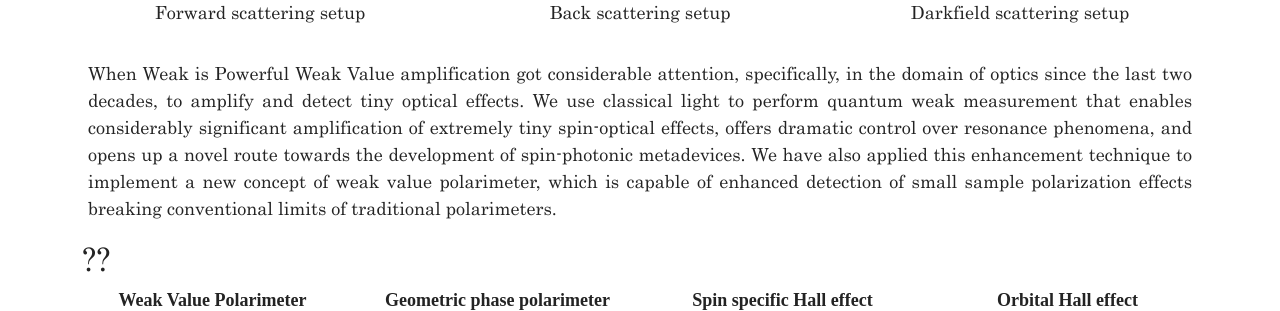
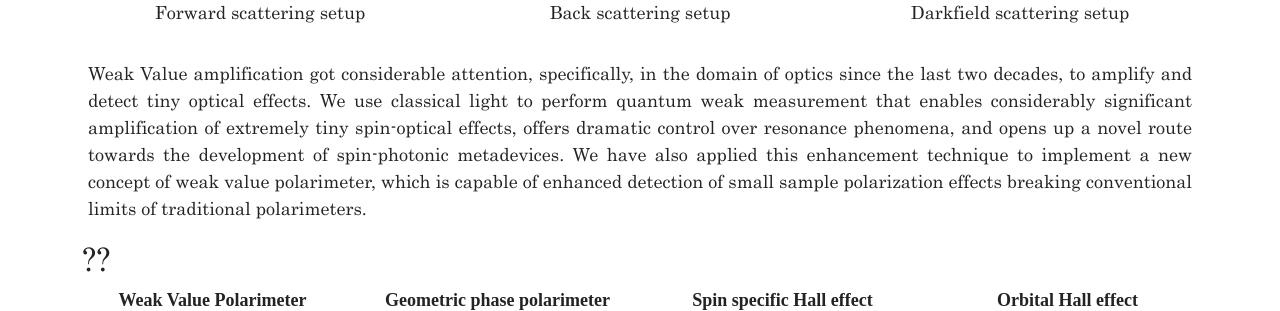
Before and after one commit to shyamalguchhait/lab, a PHP site: page /lab/research.php in a window 1280 px wide. Shown: the part 1273-1584 px from the top of the page. Run offline with PHP 8.4, Linux system fonts and the light colour scheme.

Commit message:
correction

```diff
--- a/bionapdata/grad/niladri/data.txt
+++ b/bionapdata/grad/niladri/data.txt
@@ -1 +1 @@
-Niladri Modak`MS`nm16ip018@iiserkol.ac.in,`nm16ip018`#`#`Niladri passed BSc degree from Serampore College under the University of Calcutta and joined Integrated PhD here in 2016. Currently he is a JRF at IISER-K and working on Weak Measurement in optical system and nano-fabrication.`SRF
+Niladri Modak`MS`nm16ip018@iiserkol.ac.in`nm16ip018`#`#`Niladri passed BSc degree from Serampore College under the University of Calcutta and joined Integrated PhD here in 2016. Currently he is a JRF at IISER-K and working on Weak Measurement in optical system and nano-fabrication.`SRF
--- a/data/extra/vis/Chhenupati/data.txt
+++ b/data/extra/vis/Chhenupati/data.txt
@@ -1 +1 @@
-Chennupati Jagadish AC`O	Department of Electronic Materials Engineering` ANU`India-Australia`https://physics.anu.edu.au/people/profile.php?ID=106
+Chennupati Jagadish`Department of Electronic Materials Engineering, Electronic Materials Engineering`ANU`Australia`https://physics.anu.edu.au/people/profile.php?ID=106
--- a/data/extra/vis/LMartin/data.txt
+++ b/data/extra/vis/LMartin/data.txt
@@ -1 +1 @@
-Martin Leahy`Applied physics, School of physics` NUIGalway`Ireland`https://www.nuigalway.ie/our-research/people/martinleahy/
+Martin Leahy`Applied physics, School of physics` NUI Galway`Ireland`https://www.nuigalway.ie/our-research/people/martinleahy/
--- a/research.php
+++ b/research.php
@@ -102,7 +102,7 @@
         <div class="row">
           <div class="col-sm padding-0">
             <div class="write">
-              When Weak is Powerful Weak Value amplification got considerable attention, specifically, in the domain of optics since the last two decades, to amplify and detect tiny optical effects. We use classical light to perform quantum weak measurement that enables considerably significant amplification of extremely tiny spin-optical effects, offers dramatic control over resonance phenomena, and opens up a novel route towards the development of spin-photonic metadevices. We have also applied this enhancement technique to implement a new concept of weak value polarimeter, which is capable of enhanced detection of small sample polarization effects breaking conventional limits of traditional polarimeters.
+              Weak Value amplification got considerable attention, specifically, in the domain of optics since the last two decades, to amplify and detect tiny optical effects. We use classical light to perform quantum weak measurement that enables considerably significant amplification of extremely tiny spin-optical effects, offers dramatic control over resonance phenomena, and opens up a novel route towards the development of spin-photonic metadevices. We have also applied this enhancement technique to implement a new concept of weak value polarimeter, which is capable of enhanced detection of small sample polarization effects breaking conventional limits of traditional polarimeters.
             </div>
           </div>
         </div>
@@ -214,7 +214,7 @@
         <div class="row">
           <div class="col-sm padding-0">
             <div class="write">
-              When Weak is Powerful Weak Value amplification got considerable attention, specifically, in the domain of optics since the last two decades, to amplify and detect tiny optical effects. We use classical light to perform quantum weak measurement that enables considerably significant amplification of extremely tiny spin-optical effects, offers dramatic control over resonance phenomena, and opens up a novel route towards the development of spin-photonic metadevices. We have also applied this enhancement technique to implement a new concept of weak value polarimeter, which is capable of enhanced detection of small sample polarization effects breaking conventional limits of traditional polarimeters.
+              We use FEM and FDTD methods to simulate nano structure and study polarization dpendent spectral modification of the scattering of these samples. Simulation of the desired structures provide the fine tuning of the parameters of the structures which help us to fabricate it precisely.
             </div>
           </div>
         </div>
```
